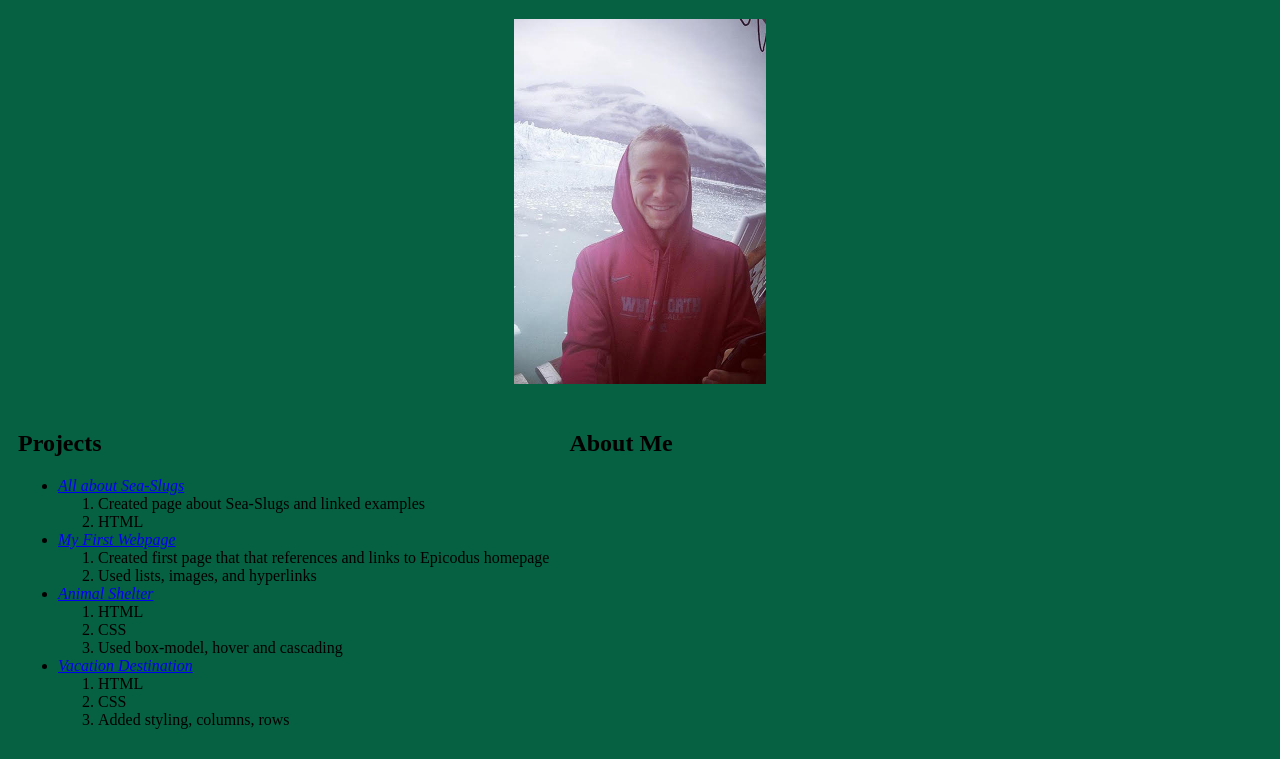
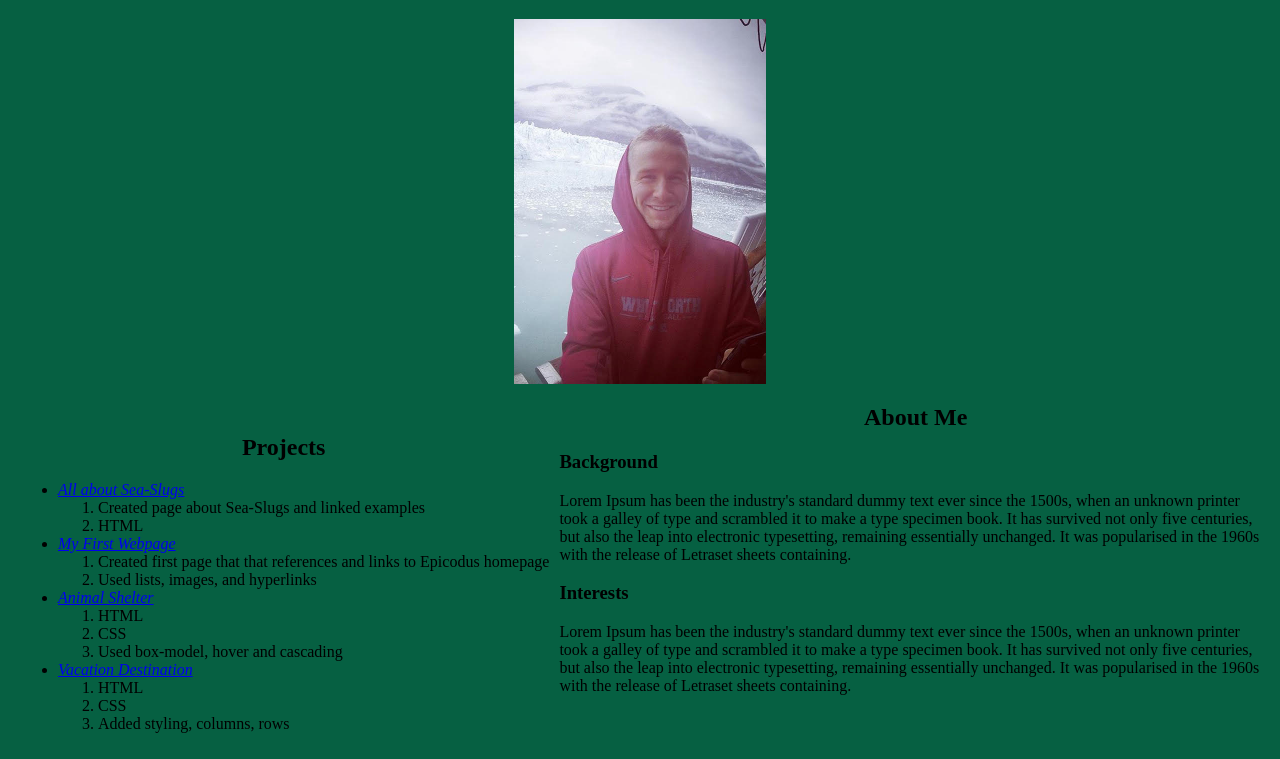
Before and after one commit to MattStaudacher/My-Portfolio, a plain HTML site: page index.html in a window 1280 px wide. Shown: the part 111-870 px from the top of the page. Drawn offline with Linux system fonts and the light colour scheme.

Commit message:
it will add two columns(about me and Projects)

```diff
--- a/css/styles.css
+++ b/css/styles.css
@@ -18,3 +18,11 @@ body{
   width: auto;
   padding: 10px;
 }
+.column2{
+  float: left;
+  width: auto;
+  padding: 10px;
+}
+h2{
+  text-align: center;
+}
--- a/index.html
+++ b/index.html
@@ -42,9 +42,26 @@
 </ul>
 </div>
 
-<div class="column">
+<div class="columntwo">
     <h2>About Me</h2>
+
+    <h3>Background</h3>
+      <p>Lorem Ipsum has been the industry's standard dummy text ever since the 1500s,
+      when an unknown printer took a galley of type and scrambled it to make a type specimen
+      book. It has survived not only five centuries, but also the leap into electronic
+      typesetting, remaining essentially unchanged. It was popularised in the 1960s
+      with the release of Letraset sheets containing. </p>
+    <h3>Interests</h3>
+      <p>Lorem Ipsum has been the industry's standard dummy text ever since the 1500s,
+      when an unknown printer took a galley of type and scrambled it to make a type specimen
+      book. It has survived not only five centuries, but also the leap into electronic
+      typesetting, remaining essentially unchanged. It was popularised in the 1960s
+      with the release of Letraset sheets containing. </p>
+    </div>
+
+
+
   </body>
-</div>
+
 
 </html>
```
